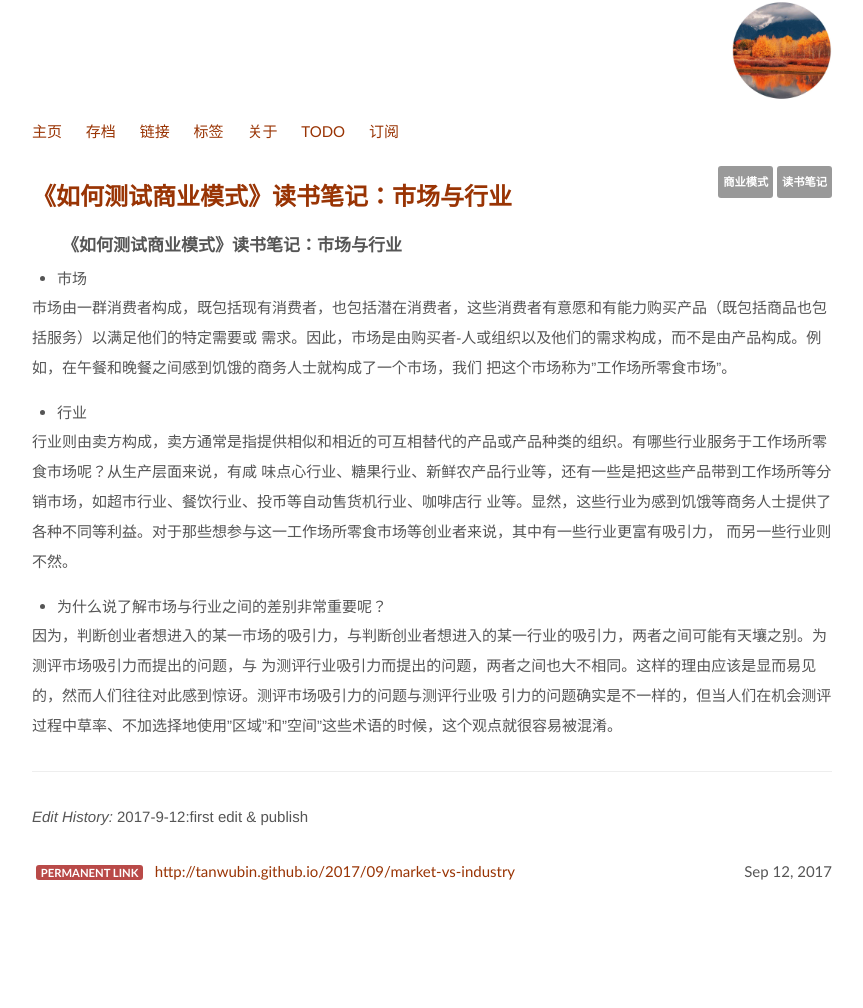
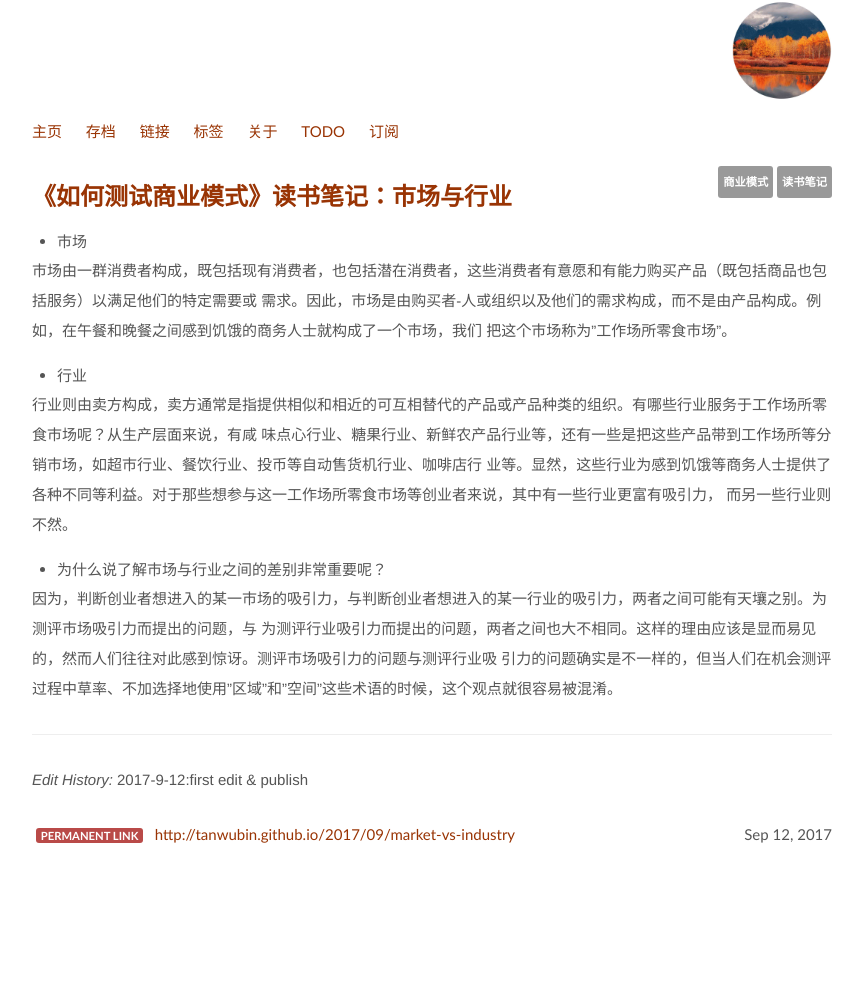
Before and after one commit to fk1091889767/tanwubin.github.io, a Jekyll site: the page built from _posts/2017-09-12-market-vs-industry.md, in a window 1280 px wide. Shown: the whole page, without its empty margins (208-1071 px from the left). Built offline with Jekyll 4.4.1, drawn with Linux system fonts in a browser that asks for light colours; after the commit the page ends 971 px from its top, so only the background shows below that.

Commit message:
update article

```diff
--- a/_posts/2017-09-12-market-vs-industry.md
+++ b/_posts/2017-09-12-market-vs-industry.md
@@ -8,8 +8,6 @@ status: publish
 type: post
 published: true
 ---
-
-### 《如何测试商业模式》读书笔记：市场与行业
 
 - 市场
 
```
